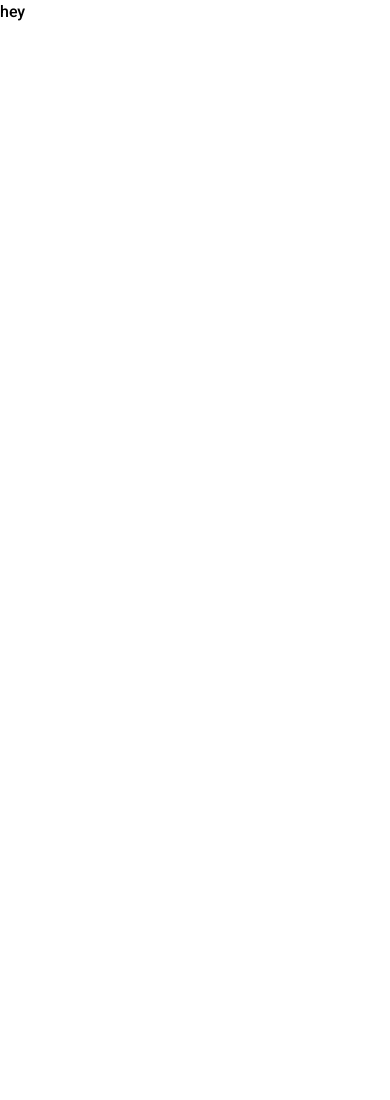
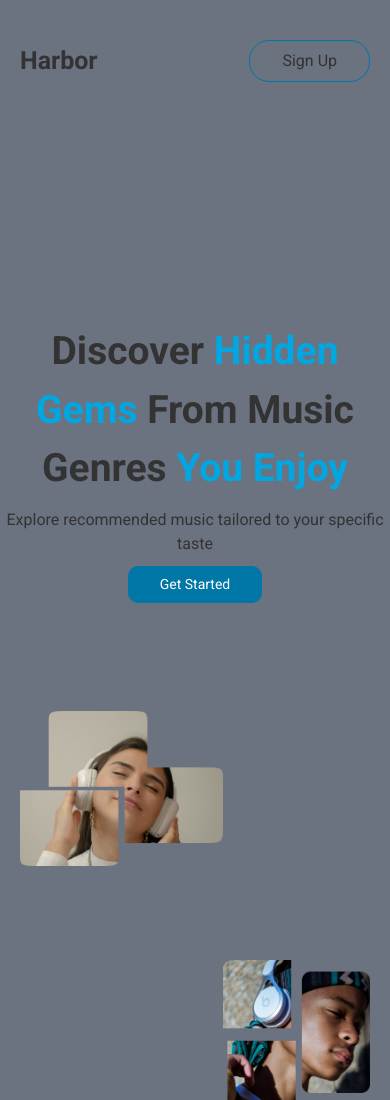
Before and after one commit to yeahimjt/harbor, a Next.js app: page / in a window 390 px wide. Shown: the top 1100 px of the page. Before the commit the page ends 844 px from the top, so only its background shows below. Built offline with nearby package versions, Linux system fonts and the light colour scheme.

Commit message:
nav,header,intro layout/responsive

```diff
--- /dev/null
+++ b/app/components/dashnav.tsx
@@ -0,0 +1,7 @@
+import React from 'react';
+
+const DashNav = () => {
+  return <div>DashNav</div>;
+};
+
+export default DashNav;
--- /dev/null
+++ b/app/components/homenav.tsx
@@ -0,0 +1,33 @@
+import Link from 'next/link';
+import React from 'react';
+
+const HomeNav = () => {
+  return (
+    <nav className='home-nav text-my-black'>
+      <div className='home-nav-left'>
+        <Link className='text-[25px] font-bold' href='/'>
+          Harbor
+        </Link>
+        <span className=' hidden gap-[54px] lg:flex'>
+          <Link className='text-[18px] font-medium' href='/'>
+            Subscriptions
+          </Link>
+          <Link className='text-[18px] font-medium' href='/'>
+            FAQ
+          </Link>
+          <Link className='text-[18px] font-medium' href='/'>
+            Support
+          </Link>
+        </span>
+      </div>
+      <Link
+        className='border-blue-cta rounded-[20px] border px-8 py-2'
+        href='/sign-up'
+      >
+        Sign Up
+      </Link>
+    </nav>
+  );
+};
+
+export default HomeNav;
--- a/app/globals.css
+++ b/app/globals.css
@@ -8,8 +8,13 @@ body {
     Helvetica Neue,
     Arial,
     sans-serif;
+  overflow-x: hidden;
 }
 
-nav .home-nav {
-  @apply px-[40px] py-[70px];
+.home-nav {
+  @apply flex items-center justify-between px-[20px] py-[40px] md:px-[70px];
 }
+
+.home-nav-left {
+  @apply flex items-center gap-[54px];
+}
--- a/app/layout.tsx
+++ b/app/layout.tsx
@@ -19,7 +19,7 @@ export default function RootLayout({
 }) {
   return (
     <html lang='en'>
-      <body className={roboto.className}>{children}</body>
+      <body className={`${roboto.className} bg-gray-500 `}>{children}</body>
     </html>
   );
 }
--- a/app/page.tsx
+++ b/app/page.tsx
@@ -1,5 +1,55 @@
 import Image from 'next/image';
+import HomeNav from './components/homenav';
+import Intro from '@/public/images/intro.svg';
 
 export default function Home() {
-  return <main className='font-medium'>hey</main>;
+  return (
+    <main className='text-my-black'>
+      <HomeNav />
+      <header className='relative mx-auto mb-[400px] mt-[200px] flex h-fit  w-full max-w-[1440px] flex-col items-center gap-[10px] text-center'>
+        <h1 className='max-w-[670px] text-[39px] font-bold'>
+          Discover <span className='text-blue-highlight'>Hidden Gems</span> From
+          Music Genres <span className='text-blue-highlight'>You Enjoy</span>
+        </h1>
+        <h2>Explore recommended music tailored to your specific taste</h2>
+        <button className='bg-blue-cta rounded-[10px] px-8 py-2 text-[14px] text-white'>
+          Get Started
+        </button>
+        <span className='relative flex w-full justify-between px-[20px] lg:-top-12'>
+          <div className='relative h-[352px] w-[461px]'>
+            <Image
+              className='relative left-4 top-40 object-scale-down'
+              fill
+              src={'/images/header-left.png'}
+              alt='Girl enjoying music with headphones'
+            />
+          </div>
+          <div className='relative top-64 h-[332px] w-[335px] lg:top-0'>
+            <Image
+              className='right-4 top-40 object-scale-down'
+              src={'/images/header-right.png'}
+              fill
+              alt='Girl enjoying music with headphones'
+            />
+          </div>
+        </span>
+      </header>
+      <section className='mx-auto flex max-w-[1440px] flex-col px-[40px] lg:flex-row'>
+        <div className='flex-[0.5]'>
+          <h1 className='text-[20px] font-medium lg:text-[25px]'>
+            Harbor is where music meets personalized exploration.
+          </h1>
+        </div>
+        <div className='flex-[0.5]'>
+          <Image
+            className='relative flex-[0.2] xl:-top-16'
+            src={Intro}
+            width={725.25}
+            height={567.42}
+            alt='playlists with option menu for user actions'
+          />
+        </div>
+      </section>
+    </main>
+  );
 }
--- a/tailwind.config.ts
+++ b/tailwind.config.ts
@@ -1,4 +1,4 @@
-import type { Config } from 'tailwindcss'
+import type { Config } from 'tailwindcss';
 
 const config: Config = {
   content: [
@@ -8,13 +8,20 @@ const config: Config = {
   ],
   theme: {
     extend: {
-      backgroundImage: {
-        'gradient-radial': 'radial-gradient(var(--tw-gradient-stops))',
-        'gradient-conic':
-          'conic-gradient(from 180deg at 50% 50%, var(--tw-gradient-stops))',
+      backgroundImage: {},
+      colors: {
+        'blue-cta': '#0077A7',
+        'orange-cta': '#FF9900',
+        'blue-highlight': '#00A7E3',
+        'my-black': '#333333',
+        'my-dark-gray': '#686868',
+        'my-mid-gray': '#CCCCCC',
+        'my-light-gray': '#F2F2F2',
+        error: '#FF0000',
+        success: '#00C957',
       },
     },
   },
   plugins: [],
-}
-export default config
+};
+export default config;
```
Also changed, not shown: public/images/intro.png (deleted), 1 other file (tests, documents, lock files or other folders).
